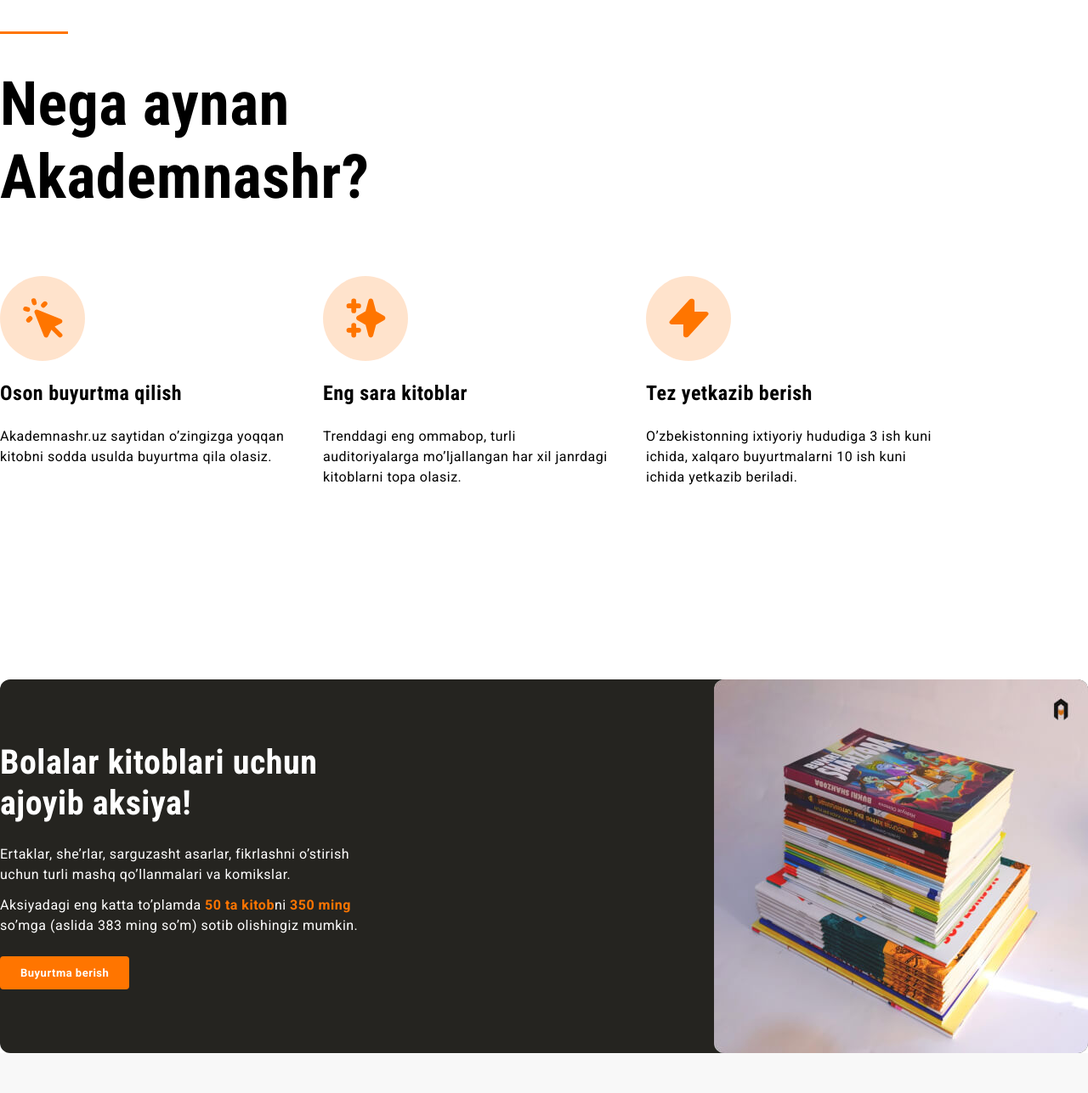
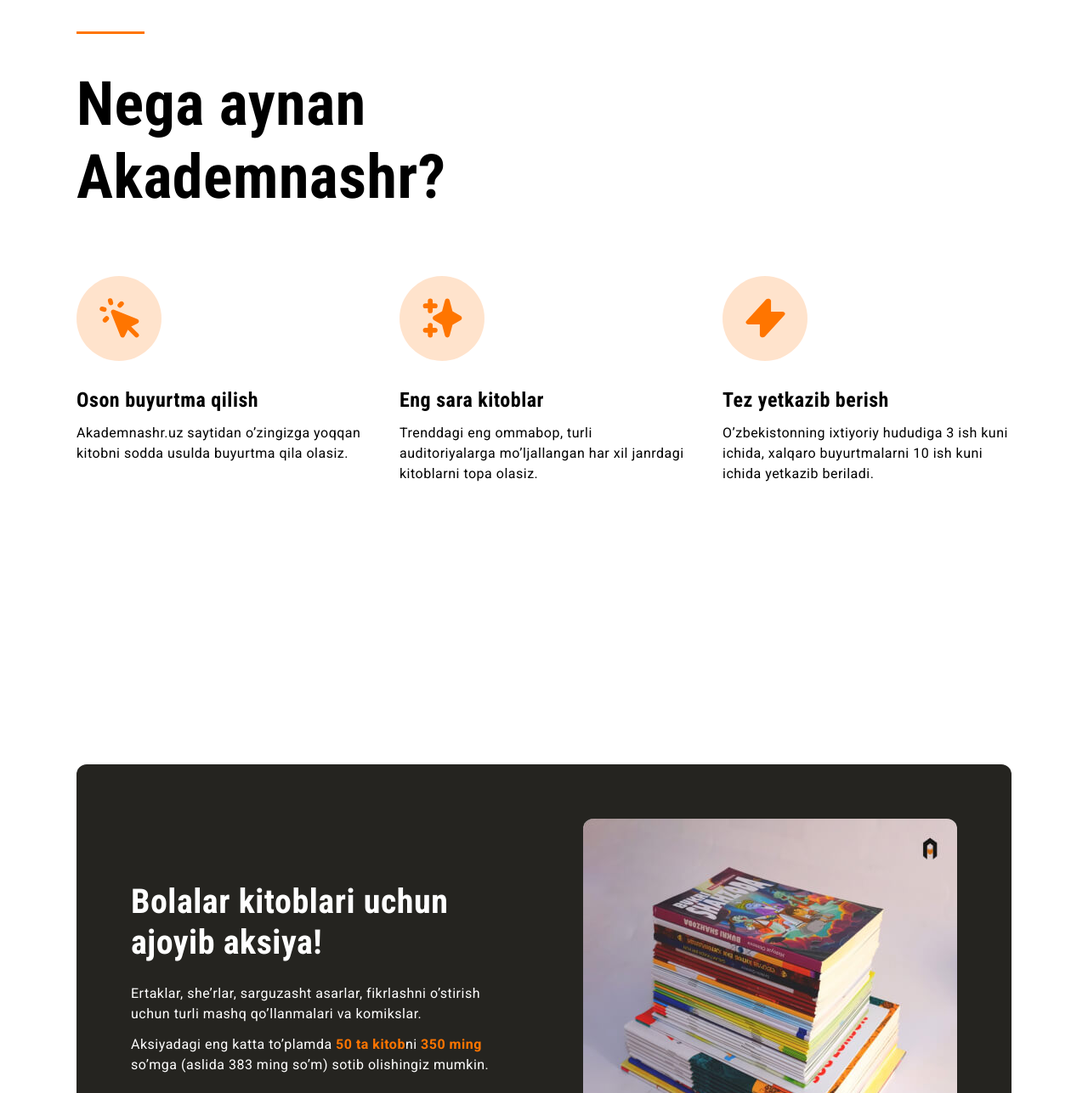
Before and after one commit to AsadbekProgrammer/akademnashr-demo, a plain HTML site: page index.html in a window 1280 px wide. Shown: the part 940-2227 px from the top of the page at 85% size. Drawn offline with Linux system fonts and the light colour scheme.

Commit message:
Add container and related styles. Add margin to footer-links item

```diff
--- a/css/styles.css
+++ b/css/styles.css
@@ -1,4 +1,10 @@
+* {
+  box-sizing:border-box;
+}
+
 body {
+  padding: 0;
+  margin: 0;
   font-size: 16px;
   line-height: 1.5;
   letter-spacing: 0.5px;
@@ -10,15 +16,29 @@
   outline-offset: 3px;
 }
 
+/* CONTAINER */
+
+.container {
+  width: 100%;
+  max-width: 1140px;
+  padding-left: 20px;
+  padding-right: 20px;
+  margin-left: auto;
+  margin-right: auto;
+}
+
 /* SITE HEADER */
 .site-header {
-  display:flex;
-  justify-content: space-between;
-  align-items:center;
   padding-top: 16px;
   padding-bottom:16px;
   border-top:5px solid #ff7500;
   background-color: #fff;
+}
+
+.site-header-container {
+  display:flex;
+  justify-content: space-between;
+  align-items:center;
 }
 
 .logo-link {
@@ -107,13 +127,16 @@
 /* HERO */
 
 .hero {
-  display: flex;
-  justify-content: space-between;
-  align-items: center;
   padding-top:80px;
   padding-bottom:80px;
   background-color: #252420;
   color:#fff;
+}
+
+.hero-container {
+  display: flex;
+  justify-content: space-between;
+  align-items: center;
 }
 
 .hero-content {
@@ -146,6 +169,7 @@
   width: 510px;
   height: 510px;
   border-radius:8px;
+  box-shadow: 24px 24px 0 0 rgba(255, 117, 0, 0.6)
 }
 
 /* FEATURES */
@@ -177,6 +201,7 @@
   align-items: center;
   width: 100px;
   height: 100px;
+  margin-bottom: 32px;
   border-radius:50%;
   background-color:rgba(255, 117, 0, 0.2);
 }
@@ -193,17 +218,29 @@
 }
 
 .feature-title {
+  margin-top: 0;
+  margin-bottom: 12px;
   font-family: "Roboto Condensed", "Roboto", "Arial", sans-serif;
   font-size: 24px;
   line-height: 1.2;
 }
 
+.feature-info {
+  margin: 0;
+}
+
 /* PROMO */
 
 .promo {
+  padding-top: 120px;
+  padding-bottom: 160px;
+}
+
+.promo-inner {
   display: flex;
   justify-content: space-between;
   align-items: center;
+  padding:64px;
   border-radius: 12px;
   background-color: #252420;
   color:#fff;
@@ -322,6 +359,14 @@
   margin-right: 0;
 }
 
+.site-footer-links li {
+  margin-bottom: 16px;
+}
+
+.site-footer-links li:last-child {
+  margin-bottom: 0;
+}
+
 .site-footer-links a{
   text-decoration: none;
   color:#252420;
--- a/index.html
+++ b/index.html
@@ -16,6 +16,7 @@
 <body>
   <!-- SITE-HEADER -->
   <header class="site-header">
+    <div class="site-header-container container">
       <a class="logo-link" href="#">
         <img src="img/logo.svg" alt="Sayt Logosi" width="227" height="60">
       </a>
@@ -32,12 +33,14 @@
 
         <a class="main-link" href="#">Ro’yxatdan o’tish</a>
       </div>
+    </div>
   </header>
 
   <main>
     <!-- HERO -->
 
     <section class="hero">
+      <div class="hero-container container">
         <div class="hero-content">
           <hr class="orange-line">
           <h2 class="hero-heading">Pythonda dasturlash asoslari</h2>
@@ -45,9 +48,11 @@
           <a class="main-link" href="#">Buyurtma berish</a>
         </div>
         <img class="hero-img" src="img/python-book.jpg" alt="Python dasturlash kitobi" srcset="img/python-book.jpg 1x, img/python-book@2x.jpg 2x" width="510" height="510">
+      </div>
     </section>
     <!-- FEATURES -->
     <section class="features">
+      <div class="container">
         <hr class="orange-line">
         <h2 class="features-heading">Nega aynan Akademnashr?</h2>
         <ul class="features-list">
@@ -67,9 +72,12 @@
             <p class="feature-info">O’zbekistonning ixtiyoriy hududiga 3 ish kuni ichida, xalqaro buyurtmalarni 10 ish kuni ichida yetkazib beriladi.</p>
           </li>
         </ul>
+      </div>
     </section>
     <!-- AKSIYA -->
     <section class="promo">
+        <div class="container">
+          <div class="promo-inner">
             <div class="promo-content">
               <h2 class="promo-heading">Bolalar kitoblari uchun ajoyib aksiya!</h2>
               <div class="promo-info-wrapper">
@@ -79,11 +87,14 @@
               <a class="main-link" href="#">Buyurtma berish</a>
             </div>
             <img class="promo-img" src="img/sale-img.jpg" alt="Kitoblar" srcset="img/sale-img.jpg 1x, img/sale-img@2x.jpg 2x" width="440" height="440">
+          </div>
+        </div>
       </section>
   </main>
 
   <!-- FOOTER -->
   <footer class="site-footer">
+    <div class="container">
       <div class="site-footer-top">
         <a class="logo-link" href="#"><img src="img/logo.svg" alt="Logo" width="227" height="60"></a>
         <ul class="site-footer-socials">
@@ -131,6 +142,7 @@
           <li><a href="#">Maxfiylik nizomi</a></li>
         </ul>
       </div>
+    </div>
   </footer>
 
 </body>
```
Lines whose indentation alone changed are shown as unchanged.
